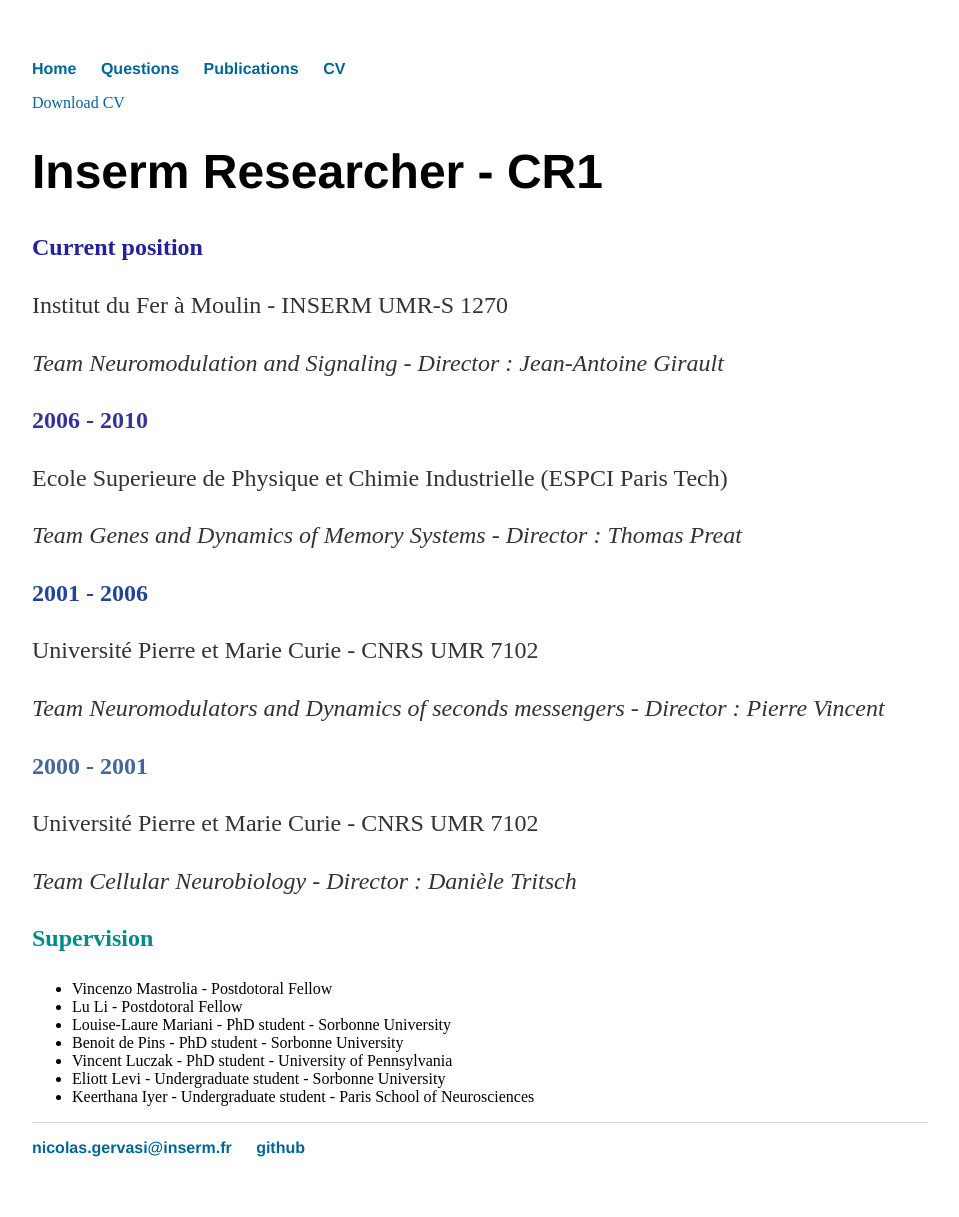
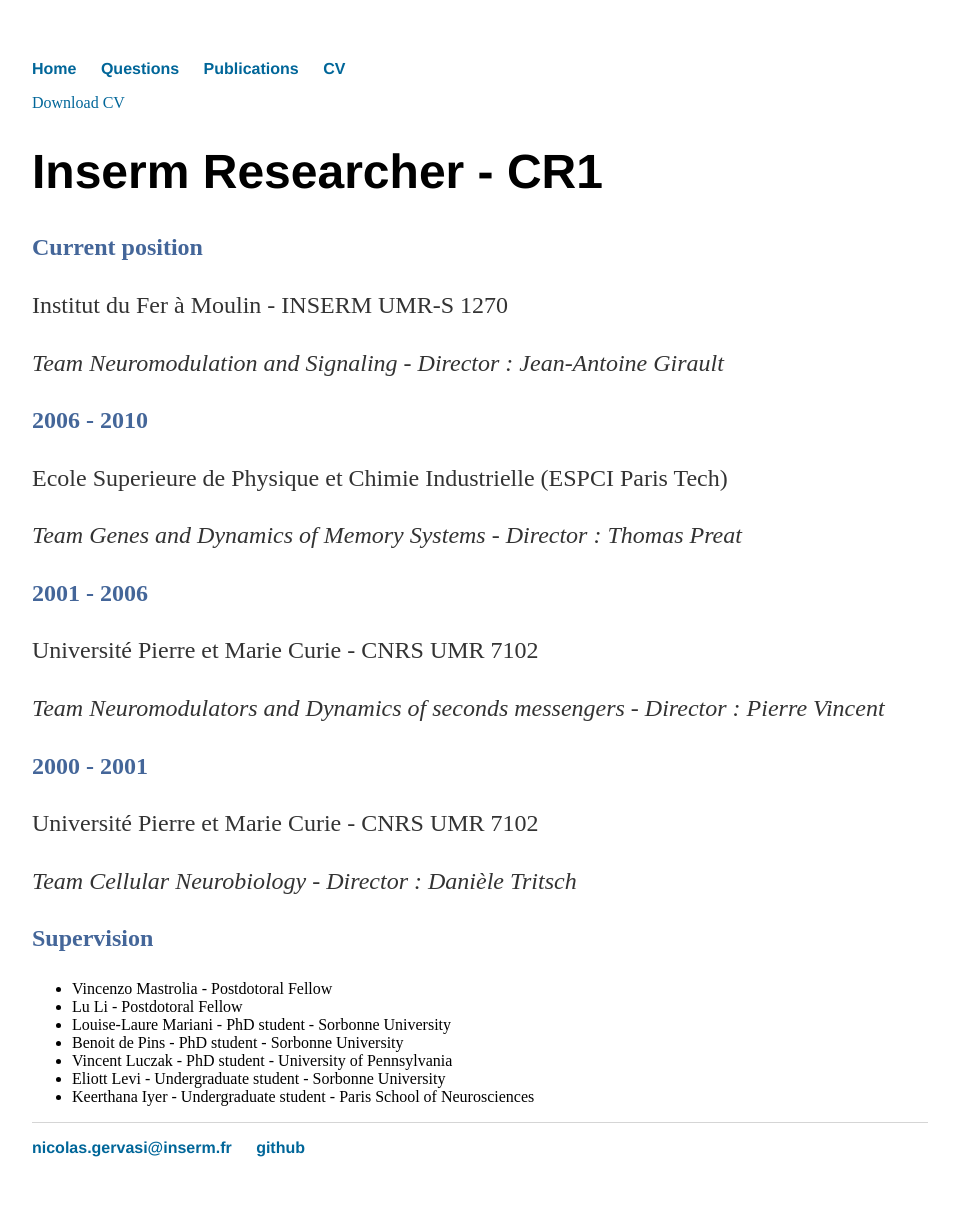
Before and after one commit to nicolasgervasi/nicolasgervasi.github.io, a Jekyll site: the page built from cv/index.html, in a window 1280 px wide. Shown: the whole page, without its empty margins (160-1119 px from the left). Built offline with Jekyll 4.4.1, drawn with Linux system fonts in a browser that asks for light colours.

Commit message:
Update index.html

```diff
--- a/cv/index.html
+++ b/cv/index.html
@@ -14,15 +14,15 @@ description: CV Nicolas Gervasi.
 
 				<h1>Inserm Researcher - CR1</h1>
 
-				<p style="color:#229;"><strong>Current position</strong></p>
+				<p style="color:#469;"><strong>Current position</strong></p>
 				<p>Institut du Fer à Moulin - INSERM UMR-S 1270</p>
 				<p><em>Team Neuromodulation and Signaling - Director : Jean-Antoine Girault</em></p>
 
-				<p style="color:#339;"><strong>2006 - 2010</strong></p>
+				<p style="color:#469;"><strong>2006 - 2010</strong></p>
 				<p>Ecole Superieure de Physique et Chimie Industrielle (ESPCI Paris Tech)</p>
 				<p><em>Team Genes and Dynamics of Memory Systems - Director : Thomas Preat</em></p>
 
-				<p style="color:#249;"><strong>2001 - 2006</strong></p>
+				<p style="color:#469;"><strong>2001 - 2006</strong></p>
 				<p>Université Pierre et Marie Curie - CNRS UMR 7102</p>
 				<p><em>Team Neuromodulators and Dynamics of seconds messengers - Director : Pierre Vincent</em></p>
 
@@ -31,7 +31,7 @@ description: CV Nicolas Gervasi.
 				<p>Université Pierre et Marie Curie - CNRS UMR 7102</p>
 				<p><em>Team Cellular Neurobiology - Director : Danièle Tritsch</em></p>
 
-				<p style="color:darkcyan;"><strong>Supervision</strong></p>
+				<p style="color:#469;"><strong>Supervision</strong></p>
 			<ul>
 				<li>Vincenzo Mastrolia - Postdotoral Fellow</li>
 				<li>Lu Li - Postdotoral Fellow</li>
```
